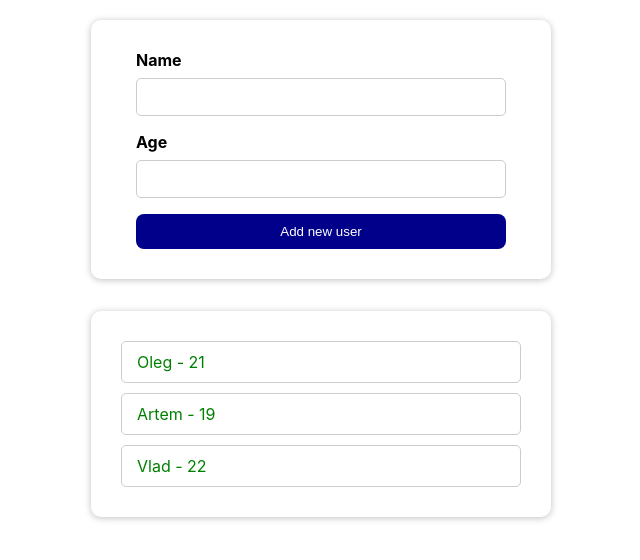
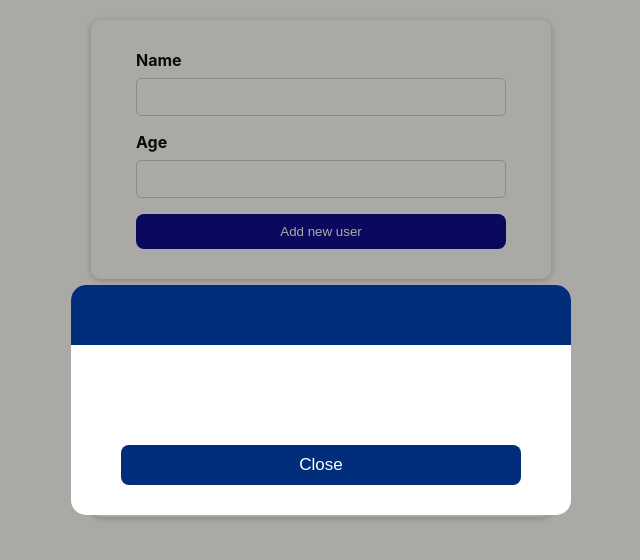
Before and after one commit to OlegYelis/react-little-practice, a React (Create React App) app: page / in a window 1280 px wide. Shown: the top 560 px of the page, without its empty margins (319-959 px from the left). Built offline with nearby package versions, Linux system fonts and the light colour scheme.

Commit message:
added modal and validation for input

```diff
--- /dev/null
+++ b/src/components/InfoModal/InfoModal.jsx
@@ -0,0 +1,27 @@
+import {
+  Backdrop,
+  ModalTitle,
+  ModalTxt,
+  ModalWrapper,
+  Button,
+} from './InfoModal.styled';
+
+export const InfoModal = ({ title, text, onClose }) => {
+  const closeModalHandler = evt => {
+    if (evt.target.nodeName !== 'BUTTON' && evt.target.id !== 'backdrop') {
+      return;
+    }
+
+    onClose(false);
+  };
+
+  return (
+    <Backdrop onClick={closeModalHandler} id="backdrop">
+      <ModalWrapper>
+        <ModalTitle>{title}</ModalTitle>
+        <ModalTxt>{text}</ModalTxt>
+        <Button type="button">Close</Button>
+      </ModalWrapper>
+    </Backdrop>
+  );
+};
--- /dev/null
+++ b/src/components/InfoModal/InfoModal.styled.js
@@ -0,0 +1,57 @@
+import styled from '@emotion/styled';
+
+export const Backdrop = styled.div`
+  position: absolute;
+  top: 0;
+  left: 0;
+  height: 100%;
+  width: 100%;
+  background-color: #1b18115f;
+`;
+
+export const ModalWrapper = styled.div`
+  display: flex;
+  flex-direction: column;
+  justify-content: center;
+  align-items: center;
+  position: absolute;
+  top: 50%;
+  left: 50%;
+  transform: translate(-50%, -50%);
+  width: 500px;
+  border-radius: 15px;
+  background-color: #ffffff;
+`;
+
+export const ModalTitle = styled.h2`
+  text-align: center;
+  width: 100%;
+  margin: 0;
+  padding: 30px 0;
+  border-radius: 15px 15px 0 0;
+  color: #ffffff;
+  background-color: #012e7a;
+`;
+
+export const ModalTxt = styled.p`
+  font-size: 20px;
+  padding: 30px 0;
+  text-align: center;
+`;
+
+export const Button = styled.button`
+  background-color: #012e7a;
+  font-size: 17px;
+  width: 80%;
+  padding: 10px 0;
+  cursor: pointer;
+  border: none;
+  color: #ffffff;
+  border-radius: 8px;
+  margin-bottom: 30px;
+
+  &:hover,
+  &:active {
+    background-color: #2a5c84b2;
+  }
+`;
--- a/src/components/NewUser/AddUserForm/AddUserForm.jsx
+++ b/src/components/NewUser/AddUserForm/AddUserForm.jsx
@@ -1,7 +1,7 @@
 import React, { useState } from 'react';
 import { ControlsWrapper, Controls, Button } from './AddUserForm.styled';
 
-export const AddUserForm = ({ onAddUser }) => {
+export const AddUserForm = ({ onAddUser, onCheckFields, onCheckAge }) => {
   const [inputName, setInputName] = useState('');
   const [inputAge, setInputAge] = useState('');
 
@@ -9,6 +9,16 @@ export const AddUserForm = ({ onAddUser }) => {
     evt.preventDefault();
 
     const newUser = { name: inputName, age: inputAge };
+
+    if (inputName.trim().length === 0 || inputAge.trim().length === 0) {
+      onCheckFields(true);
+      return;
+    }
+
+    if (Number(inputAge) <= 0) {
+      onCheckAge();
+      return;
+    }
 
     onAddUser(newUser);
     setInputName('');
--- a/src/components/NewUser/NewUser.jsx
+++ b/src/components/NewUser/NewUser.jsx
@@ -1,10 +1,39 @@
+import { InfoModal } from 'components/InfoModal/InfoModal';
 import { AddUserForm } from 'components/NewUser/AddUserForm/AddUserForm';
+import { useState } from 'react';
 import { NewUserWrapper } from './NewUser.styled';
 
 export const NewUser = ({ onAddUser }) => {
+  const [isOpen, setIsOpen] = useState(true);
+  const [modalTxt, setModalTxt] = useState('');
+  const [modalTitle, setModalTitle] = useState('');
+
+  const onCheckAge = () => {
+    setModalTxt('Age must be greater than 0');
+    setModalTitle('Incorrect age');
+    setIsOpen(true);
+  };
+
+  const onCheckFields = () => {
+    setModalTxt('Please fill in all fields');
+    setModalTitle('Incorrect input');
+    setIsOpen(true);
+  };
+
   return (
     <NewUserWrapper>
-      <AddUserForm onAddUser={onAddUser}></AddUserForm>
+      <AddUserForm
+        onAddUser={onAddUser}
+        onCheckFields={onCheckFields}
+        onCheckAge={onCheckAge}
+      ></AddUserForm>
+      {isOpen && (
+        <InfoModal
+          title={modalTitle}
+          text={modalTxt}
+          onClose={setIsOpen}
+        ></InfoModal>
+      )}
     </NewUserWrapper>
   );
 };
```
